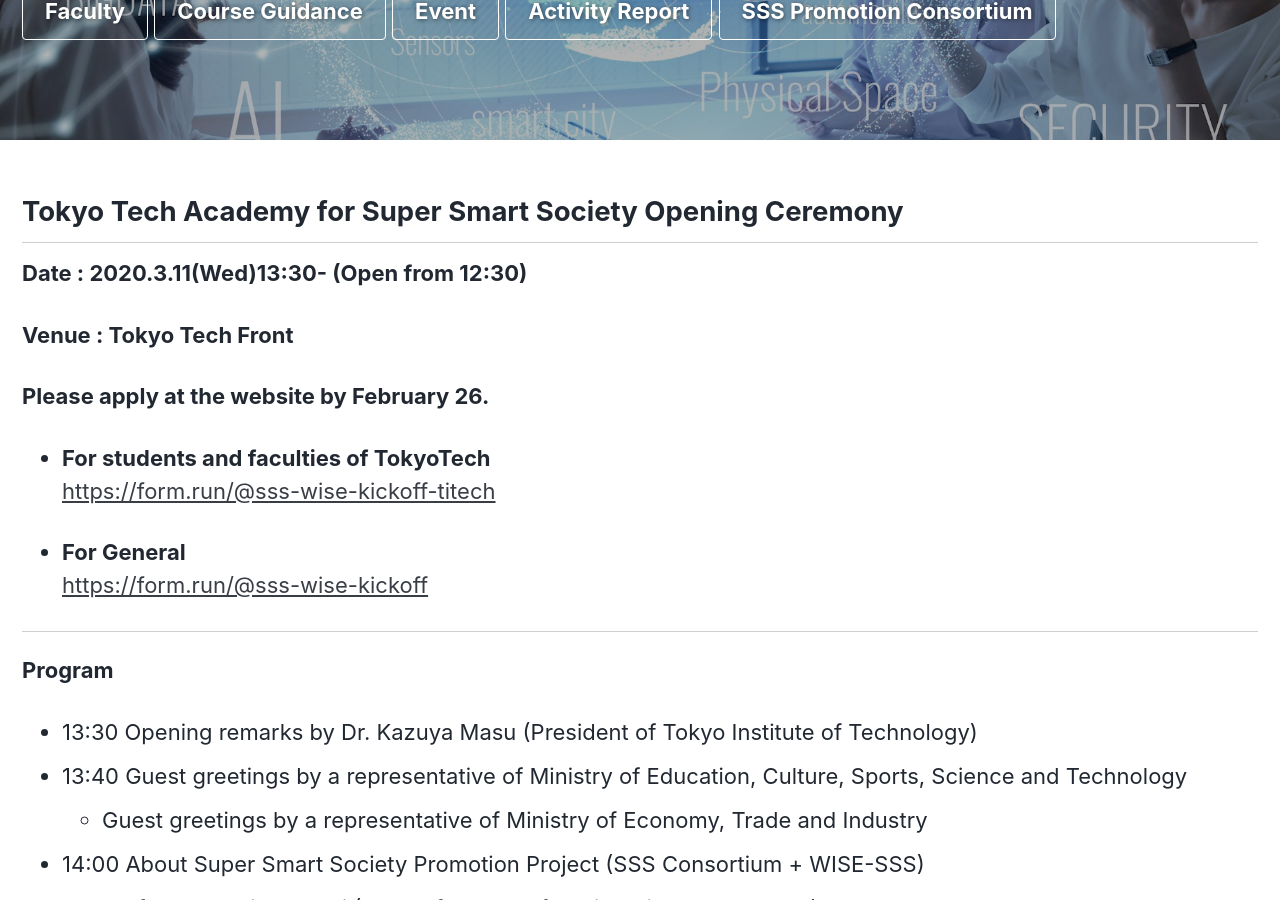
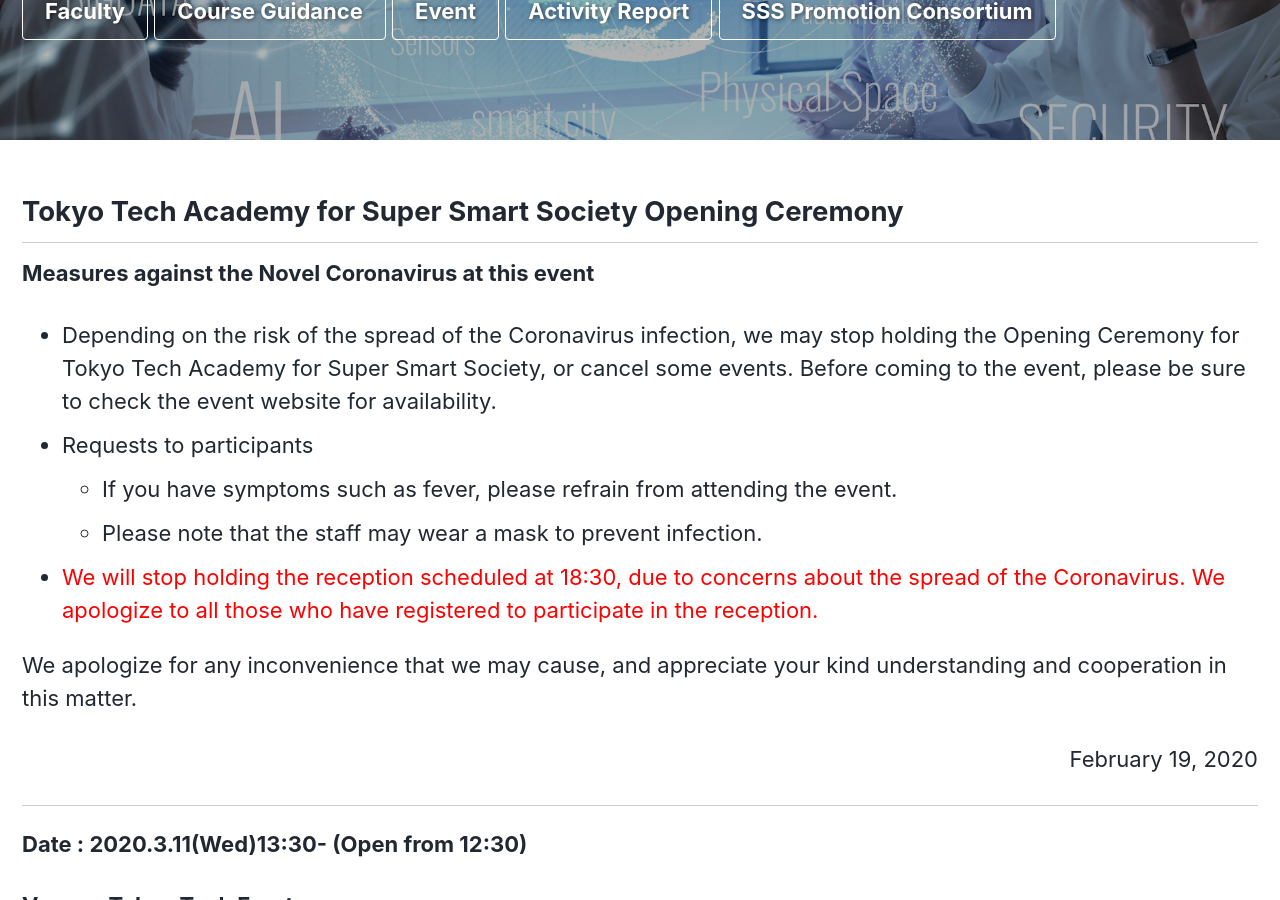
Before and after one commit to fl1d/w0ex.github.io, a Jekyll site: the page built from _pages/kick-off_en.md, in a window 1280 px wide and 900 px high, scrolled down 378 px. Built offline with Jekyll 4.4.1, drawn with Linux system fonts in a browser that asks for light colours; cached includes are drawn as plain includes; nearby versions of some CDN libraries.

Commit message:
anti-Coronavirus

```diff
--- a/_pages/kick-off_en.md
+++ b/_pages/kick-off_en.md
@@ -28,6 +28,21 @@
     url: "https://www.sss.e.titech.ac.jp/en"
 ---
 ## Tokyo Tech Academy for Super Smart Society Opening Ceremony
+
+**Measures against the Novel Coronavirus at this event**
+
+* Depending on the risk of the spread of the Coronavirus infection, we may stop holding the Opening Ceremony for Tokyo Tech Academy for Super Smart Society, or cancel some events.
+Before coming to the event, please be sure to check the event website for availability.
+* Requests to participants
+  * If you have symptoms such as fever, please refrain from attending the event.
+  * Please note that the staff may wear a mask to prevent infection.
+* <span style="color:Red">We will stop holding the reception scheduled at 18:30, due to concerns about the spread of the Coronavirus. We apologize to all those who have registered to participate in the reception. </span><br>
+
+We apologize for any inconvenience that we may cause, and appreciate your kind understanding and cooperation in this matter.
+
+<p align="right" >February 19, 2020</p>
+
+<hr>
 
 **Date : 2020.3.11(Wed)13:30-   (Open from 12:30)**
 
@@ -61,4 +76,4 @@
 * 16:00 Introduction of curriculum of WISE-SSS
   * Prof. Kei Sakaguchi (Dean of Tokyo Tech Academy for Super Smart Society)
 * 16:30 Visit SSS education and research fields
-* 18:30 Reception
+* <s>18:30 Reception</s>
```
Also changed, not shown: _pages/kick-off.md (+14 -1 lines).
